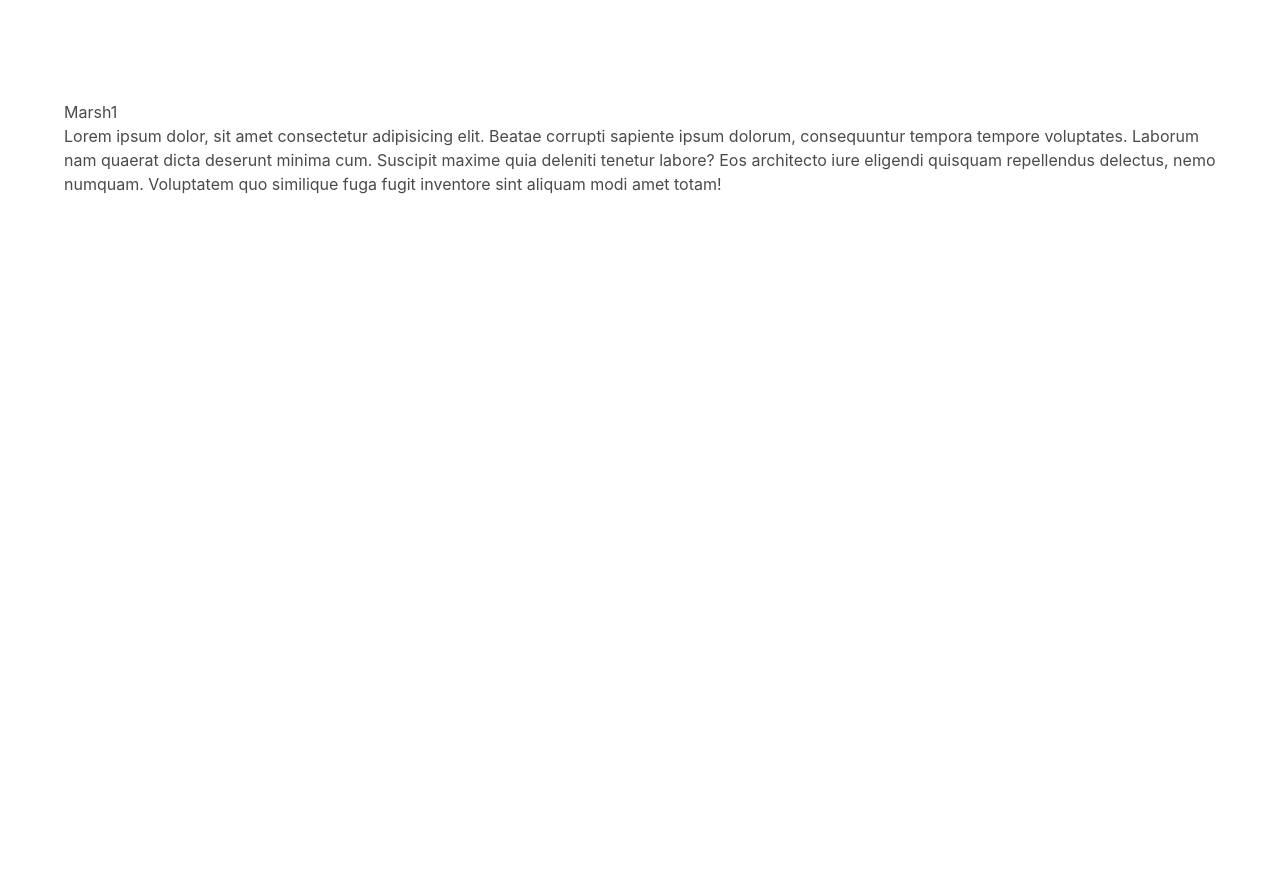
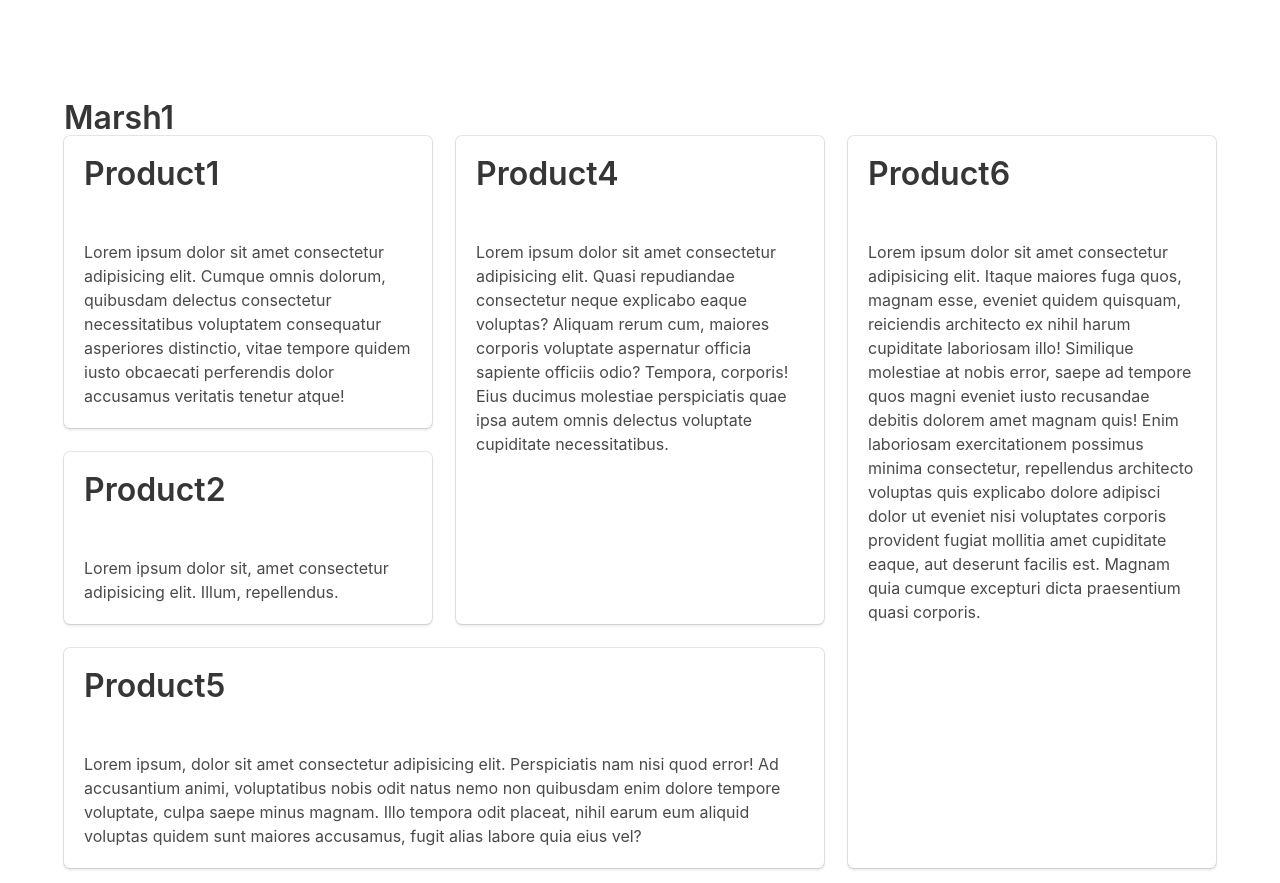
Before and after one commit to ryanwolhuter/marsh, a website: page index.html in a window 1280 px wide. Shown: the part 800-1683 px from the top of the page. Drawn offline with Linux system fonts and the light colour scheme.

Commit message:
Add tiles example

```diff
--- a/index.html
+++ b/index.html
@@ -72,8 +72,49 @@
 
   <section id="marsh1" class="section">
     <div class="container">
-      <h1>Marsh1</h1>
-      <p>Lorem ipsum dolor, sit amet consectetur adipisicing elit. Beatae corrupti sapiente ipsum dolorum, consequuntur tempora tempore voluptates. Laborum nam quaerat dicta deserunt minima cum. Suscipit maxime quia deleniti tenetur labore? Eos architecto iure eligendi quisquam repellendus delectus, nemo numquam. Voluptatem quo similique fuga fugit inventore sint aliquam modi amet totam!</p>
+      <header>
+        <h1 class="title">Marsh1</h1>
+      </header>
+
+      <div class="tile is-ancestor">
+        <div class="tile is-vertical is-8">
+          <div class="tile">
+            <div class="tile is-parent is-vertical">
+              <article class="tile is-child box">
+                <p class="title">Product1</p>
+                <br>
+                Lorem ipsum dolor sit amet consectetur adipisicing elit. Cumque omnis dolorum, quibusdam delectus consectetur necessitatibus voluptatem consequatur asperiores distinctio, vitae tempore quidem iusto obcaecati perferendis dolor accusamus veritatis tenetur atque!
+              </article>
+              <article class="tile is-child box">
+                <p class="title">Product2</p>
+                <br>
+                Lorem ipsum dolor sit, amet consectetur adipisicing elit. Illum, repellendus.
+              </article>
+            </div>
+            <div class="tile is-parent">
+              <article class="tile is-child box">
+                <p class="title">Product4</p>
+                <br>
+                Lorem ipsum dolor sit amet consectetur adipisicing elit. Quasi repudiandae consectetur neque explicabo eaque voluptas? Aliquam rerum cum, maiores corporis voluptate aspernatur officia sapiente officiis odio? Tempora, corporis! Eius ducimus molestiae perspiciatis quae ipsa autem omnis delectus voluptate cupiditate necessitatibus.
+              </article>
+            </div>
+          </div>
+          <div class="tile is-parent">
+            <article class="tile is-child box">
+              <p class="title">Product5</p>
+              <br>
+              Lorem ipsum, dolor sit amet consectetur adipisicing elit. Perspiciatis nam nisi quod error! Ad accusantium animi, voluptatibus nobis odit natus nemo non quibusdam enim dolore tempore voluptate, culpa saepe minus magnam. Illo tempora odit placeat, nihil earum eum aliquid voluptas quidem sunt maiores accusamus, fugit alias labore quia eius vel?
+            </article>
+          </div>
+        </div>
+        <div class="tile is-parent">
+          <article class="tile is-child box">
+            <p class="title">Product6</p>
+            <br>
+            Lorem ipsum dolor sit amet consectetur adipisicing elit. Itaque maiores fuga quos, magnam esse, eveniet quidem quisquam, reiciendis architecto ex nihil harum cupiditate laboriosam illo! Similique molestiae at nobis error, saepe ad tempore quos magni eveniet iusto recusandae debitis dolorem amet magnam quis! Enim laboriosam exercitationem possimus minima consectetur, repellendus architecto voluptas quis explicabo dolore adipisci dolor ut eveniet nisi voluptates corporis provident fugiat mollitia amet cupiditate eaque, aut deserunt facilis est. Magnam quia cumque excepturi dicta praesentium quasi corporis.
+          </article>
+        </div>
+      </div>
     </div>
   </section>
 
--- a/sass/custom.scss
+++ b/sass/custom.scss
@@ -1,5 +1 @@
-section {
-  min-height: 100vh;
-}
-
 @import "node_modules/bulma/bulma";
```
Also changed, not shown: css/custom.css.
